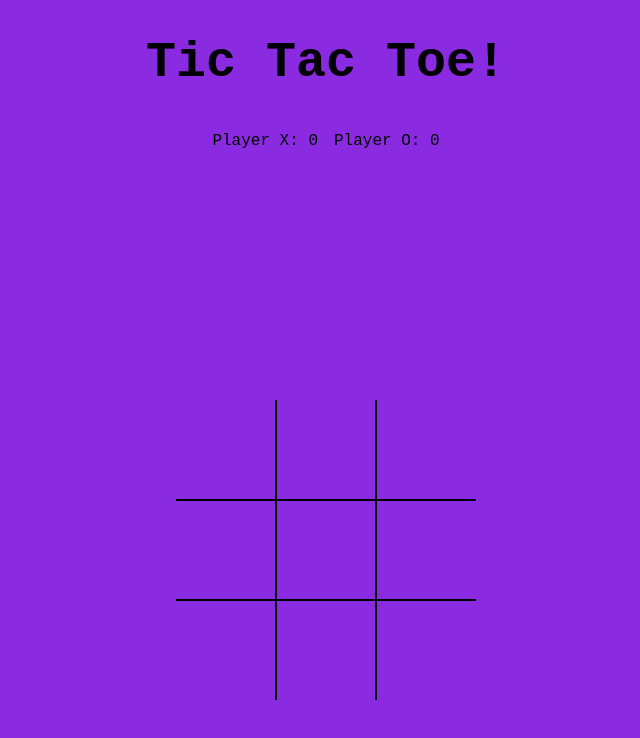
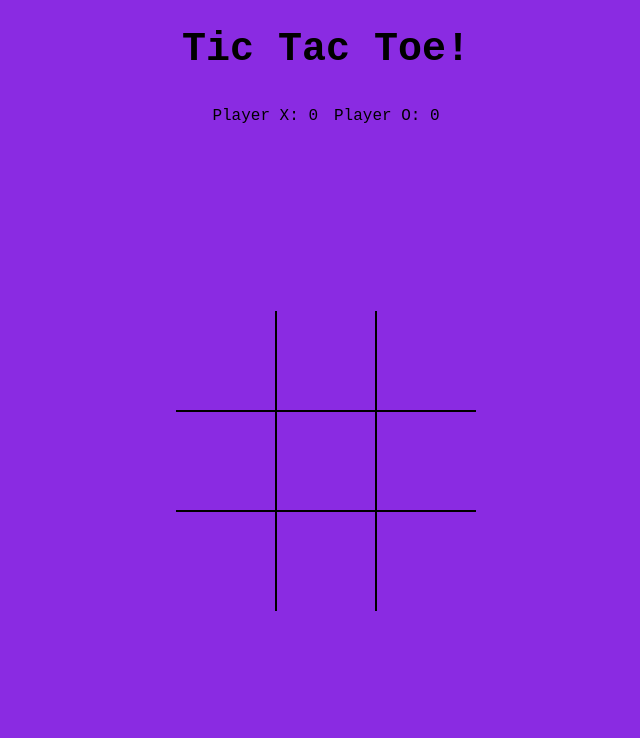
Before and after one commit to Cmendence/week-11-JQuery-and-AJAX, a website: page index.html in a window 1280 px wide. Shown: the whole page, without its empty margins (314-954 px from the left). Drawn offline with Linux system fonts and the light colour scheme.

Commit message:
moved board closer to top

```diff
--- a/styles.css
+++ b/styles.css
@@ -15,9 +15,8 @@ body {
 
 
 h1 {
-    display;
     justify-content: center;
-    font-size: 50px;
+    font-size: 40px;
 }
 
 .container {
@@ -44,6 +43,7 @@ h1 {
     align-items: center;
     align-content: center;
     grid-template-columns: repeat(3, auto);
+    margin-top: -4rem;
 }
 
 .cell {
```
